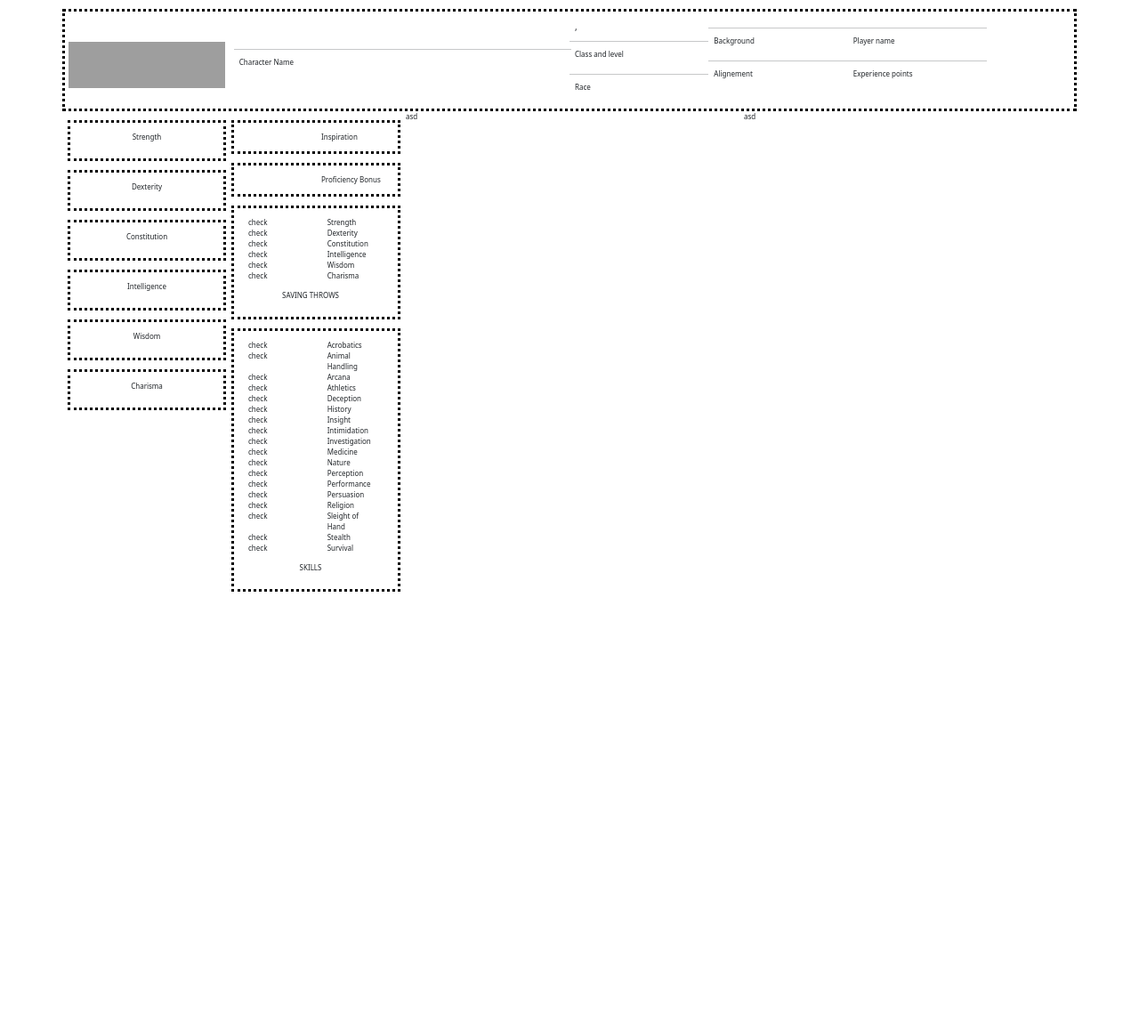
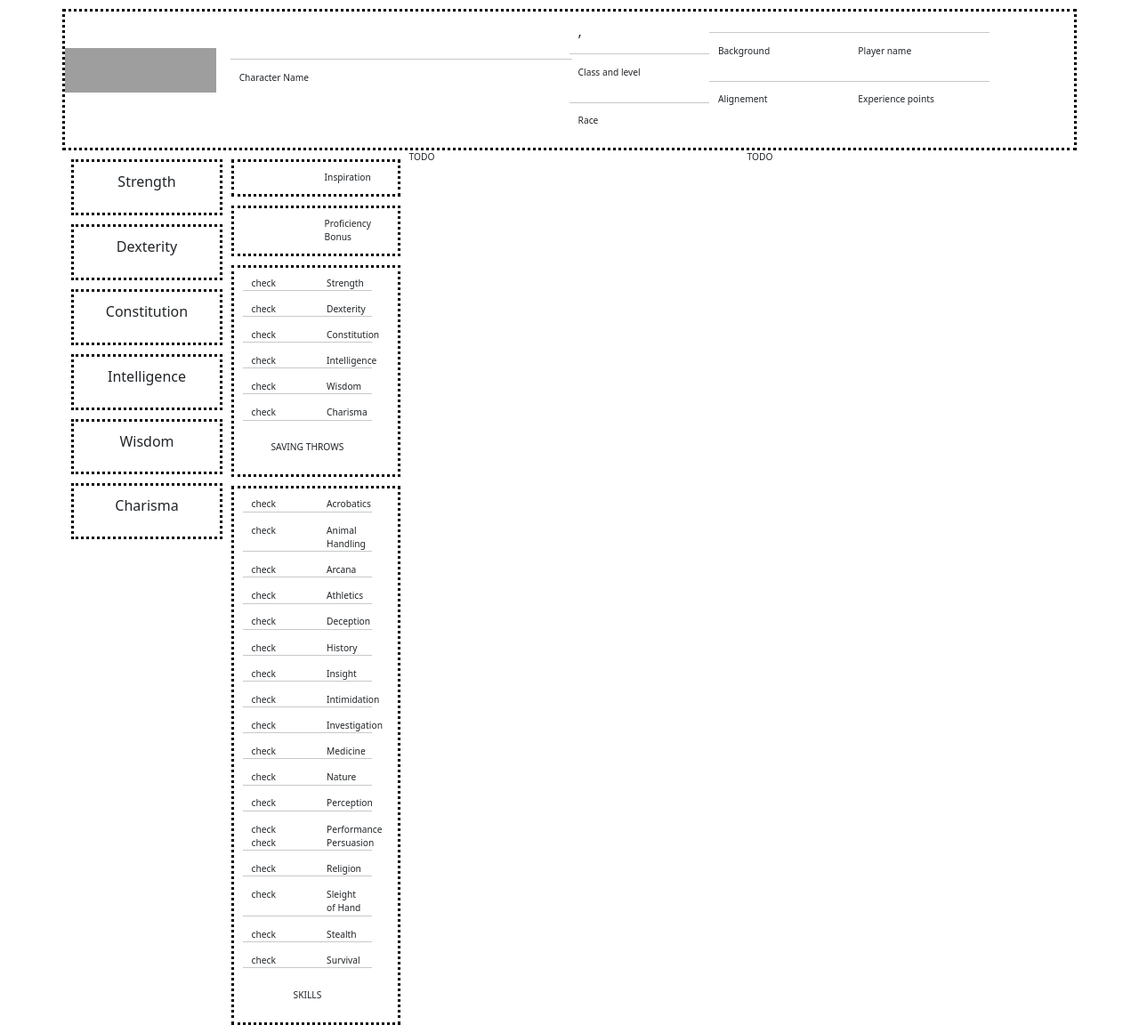
Before and after one commit to raphael2692/toml-to-rpg-sheet, a Python web app: template templates/base.html in a window 1280 px wide. Shown: the whole page at 89% size. Before the commit the page ends 665 px from the top, so only its background shows below. Run offline with Jinja, Linux system fonts and the light colour scheme; the template is opened without the code that fills it, so the values that code supplies are empty; grey boxes are pictures that could not be loaded.

Commit message:
further html polish

```diff
--- a/templates/header.html
+++ b/templates/header.html
@@ -12,7 +12,7 @@
     <link rel="icon" href="../assets/dnd_logo_character_name.svg" type="image/x-icon">
     <style>
         * {
-            font-size: 8px;
+            font-size: 0.8rem;
         }
     </style>
 </head>
--- a/templates/main_section.html
+++ b/templates/main_section.html
@@ -1,12 +1,13 @@
-<div class="container">
+<div class="container ">
     <div class="row">
-        <div class="col-sm-4">
+        <div class="col-sm-4 ">
             <!-- stats and skills -->
-            <div class="row" id="stats_and_skills">
-                <div class="col-sm-6" id="stats">
-                    <div class="stat-box text-center" id="strength">
+            <div class="row " id="stats_and_skills">
+                <div class="col-sm-6 align-middle" id="stats">
+                    <div class="stat-box text-center " id="strength">
                         <div class="label ">
-                            Strength
+                            <p class="lead">Strength</p>
+
                         </div>
                         <div>
                             {{ stats.strength }}
@@ -15,7 +16,8 @@
                     </div>
                     <div class="stat-box text-center" id="dexterity">
                         <div class="label">
-                            Dexterity
+                            <p class="lead">Dexterity</p>
+
                         </div>
                         <div>
                             {{ stats.dexterity }}
@@ -24,7 +26,8 @@
                     </div>
                     <div class="stat-box text-center" id="constitution">
                         <div class="label">
-                            Constitution
+                            <p class="lead">Constitution</p>
+
                         </div>
                         <div>
                             {{ stats.constitution }}
@@ -32,13 +35,16 @@
                         <p>{{ statMods.constitution_mod }}</p>
                     </div>
                     <div class="stat-box text-center" id="intelligence">
-                        <div class="label">Intelligence</div>
+                        <div class="label">
+                            <p class="lead">Intelligence</p>
+                        </div>
                         <div>{{ stats.intelligence }}</div>
                         <p>{{ statMods.intelligence_mod }}</p>
                     </div>
                     <div class="stat-box text-center" id="wisdom">
                         <div class="label">
-                            Wisdom
+                            <p class="lead">Wisdom</p>
+
                         </div>
                         <div>
                             {{ stats.wisdom }}
@@ -47,7 +53,9 @@
                     </div>
                     <div class="stat-box text-center" id="charisma">
                         <div class="label">
-                            Charisma
+                            <p class="lead">
+                                Charisma
+                            </p>
                         </div>
                         <div>
                             {{ stats.charisma }}
@@ -56,7 +64,7 @@
                     </div>
                 </div>
                 <div class="col-sm-6" id="skills">
-                    <div class="row stat-box " id="inspiration">
+                    <div class="row stat-box lead" id="inspiration">
                         <div class="col-sm-6 ">
                             {{ skills.inspiration }}
                         </div>
@@ -64,7 +72,7 @@
                             Inspiration
                         </div>
                     </div>
-                    <div class="row stat-box " id="proficiency_bonus">
+                    <div class="row stat-box lead" id="proficiency_bonus">
                         <div class="col-sm-6">
                             {{ skills.proficiency_bonus }}
                         </div>
@@ -73,102 +81,120 @@
                         </div>
                     </div>
 
-                    <div class="row stat-box" id="saving_throws">
+                    <div class="row stat-box lead" id="saving_throws">
                         <div class="row">
                             <div class="col-sm-3">check</div>
                             <div class="col-sm-4">{{ skills.saving_throws.strength}}</div>
                             <div class="col col-sm-5">Strength</div>
+                            <hr>
                         </div>
                         <div class="row">
                             <div class="col-sm-3">check</div>
                             <div class="col-sm-4">{{ skills.saving_throws.dexterity}}</div>
                             <div class="col col-sm-5">Dexterity</div>
+                            <hr>
                         </div>
                         <div class="row">
                             <div class="col-sm-3">check</div>
                             <div class="col-sm-4">{{ skills.saving_throws.constitution}}</div>
                             <div class="col col-sm-5">Constitution</div>
+                            <hr>
                         </div>
                         <div class="row">
                             <div class="col-sm-3">check</div>
                             <div class="col-sm-4">{{ skills.saving_throws.intelligence}}</div>
                             <div class="col col-sm-5">Intelligence</div>
+                            <hr>
                         </div>
                         <div class="row">
                             <div class="col-sm-3">check</div>
                             <div class="col-sm-4">{{ skills.saving_throws.wisdom}}</div>
                             <div class="col col-sm-5">Wisdom</div>
+                            <hr>
                         </div>
                         <div class="row">
                             <div class="col-sm-3">check</div>
                             <div class="col-sm-4">{{ skills.saving_throws.charisma}}</div>
                             <div class="col col-sm-5">Charisma</div>
+                            <hr>
                         </div>
                         <div class="row stat-box-bottom-title">
                             <p class="text-center">SAVING THROWS</p>
                         </div>
                     </div>
 
-                    <div class="row stat-box " id="skills">
+                    <div class="row stat-box lead" id="skills">
                         <div class="row">
                             <div class="col-sm-3">check</div>
                             <div class="col-sm-4">{{ skills.skills.acrobatics }}</div>
                             <div class="col col-sm-5">Acrobatics</div>
+                            <hr>
                         </div>
                         <div class="row">
                             <div class="col-sm-3">check</div>
                             <div class="col-sm-4">{{ skills.skills.animal_handling }}</div>
                             <div class="col col-sm-5">Animal Handling</div>
+                            <hr>
                         </div>
                         <div class="row">
                             <div class="col-sm-3">check</div>
                             <div class="col-sm-4">{{ skills.skills.arcana }}</div>
                             <div class="col col-sm-5">Arcana</div>
+                            <hr>
                         </div>
                         <div class="row">
                             <div class="col-sm-3">check</div>
                             <div class="col-sm-4">{{ skills.skills.athletics }}</div>
                             <div class="col col-sm-5">Athletics</div>
+                            <hr>
                         </div>
                         <div class="row">
                             <div class="col-sm-3">check</div>
                             <div class="col-sm-4">{{ skills.skills.deception }}</div>
                             <div class="col col-sm-5">Deception</div>
+                            <hr>
                         </div>
                         <div class="row">
                             <div class="col-sm-3">check</div>
                             <div class="col-sm-4">{{ skills.skills.history }}</div>
                             <div class="col col-sm-5">History</div>
+                            <hr>
                         </div>
                         <div class="row">
                             <div class="col-sm-3">check</div>
                             <div class="col-sm-4">{{ skills.skills.acrobatics }}</div>
                             <div class="col col-sm-5">Insight</div>
+                            <hr>
                         </div>
                         <div class="row">
                             <div class="col-sm-3">check</div>
                             <div class="col-sm-4">{{ skills.skills.intimidation }}</div>
                             <div class="col col-sm-5">Intimidation</div>
+                            <hr>
                         </div>
                         <div class="row">
                             <div class="col-sm-3">check</div>
                             <div class="col-sm-4">{{ skills.skills.investigation }}</div>
                             <div class="col col-sm-5">Investigation</div>
+                            <hr>
                         </div>
                         <div class="row">
                             <div class="col-sm-3">check</div>
                             <div class="col-sm-4">{{ skills.skills.medicine }}</div>
                             <div class="col col-sm-5">Medicine</div>
+                            <hr>
                         </div>
                         <div class="row">
                             <div class="col-sm-3">check</div>
                             <div class="col-sm-4">{{ skills.skills.nature }}</div>
                             <div class="col col-sm-5">Nature</div>
+                            <hr>
                         </div>
                         <div class="row">
                             <div class="col-sm-3">check</div>
                             <div class="col-sm-4">{{ skills.skills.perception }}</div>
                             <div class="col col-sm-5">Perception</div>
+                            <hr>
                         </div>
                         <div class="row">
                             <div class="col-sm-3">check</div>
@@ -179,26 +205,31 @@
                             <div class="col-sm-3">check</div>
                             <div class="col-sm-4">{{ skills.skills.persuasion }}</div>
                             <div class="col col-sm-5">Persuasion</div>
+                            <hr>
                         </div>
                         <div class="row">
                             <div class="col-sm-3">check</div>
                             <div class="col-sm-4">{{ skills.skills.religion }}</div>
                             <div class="col col-sm-5">Religion</div>
+                            <hr>
                         </div>
                         <div class="row">
                             <div class="col-sm-3">check</div>
                             <div class="col-sm-4">{{ skills.skills.sleight_of_hand }}</div>
                             <div class="col col-sm-5">Sleight of Hand</div>
+                            <hr>
                         </div>
                         <div class="row">
                             <div class="col-sm-3">check</div>
                             <div class="col-sm-4">{{ skills.skills.stealth }}</div>
                             <div class="col col-sm-5">Stealth</div>
+                            <hr>
                         </div>
                         <div class="row">
                             <div class="col-sm-3">check</div>
                             <div class="col-sm-4">{{ skills.skills.survival }}</div>
                             <div class="col col-sm-5">Survival</div>
+                            <hr>
                         </div>
                         <div class="row stat-box-bottom-title">
                             <p class="text-center">SKILLS</p>
@@ -208,10 +239,10 @@
             </div>
         </div>
         <div class="col-sm-4">
-            asd
+            TODO
         </div>
         <div class="col-sm-4">
-            asd
+            TODO
         </div>
     </div>
 </div>
```
Also changed, not shown: out/Sam Sottofrasca Sheet.html (+49 -18 lines).
